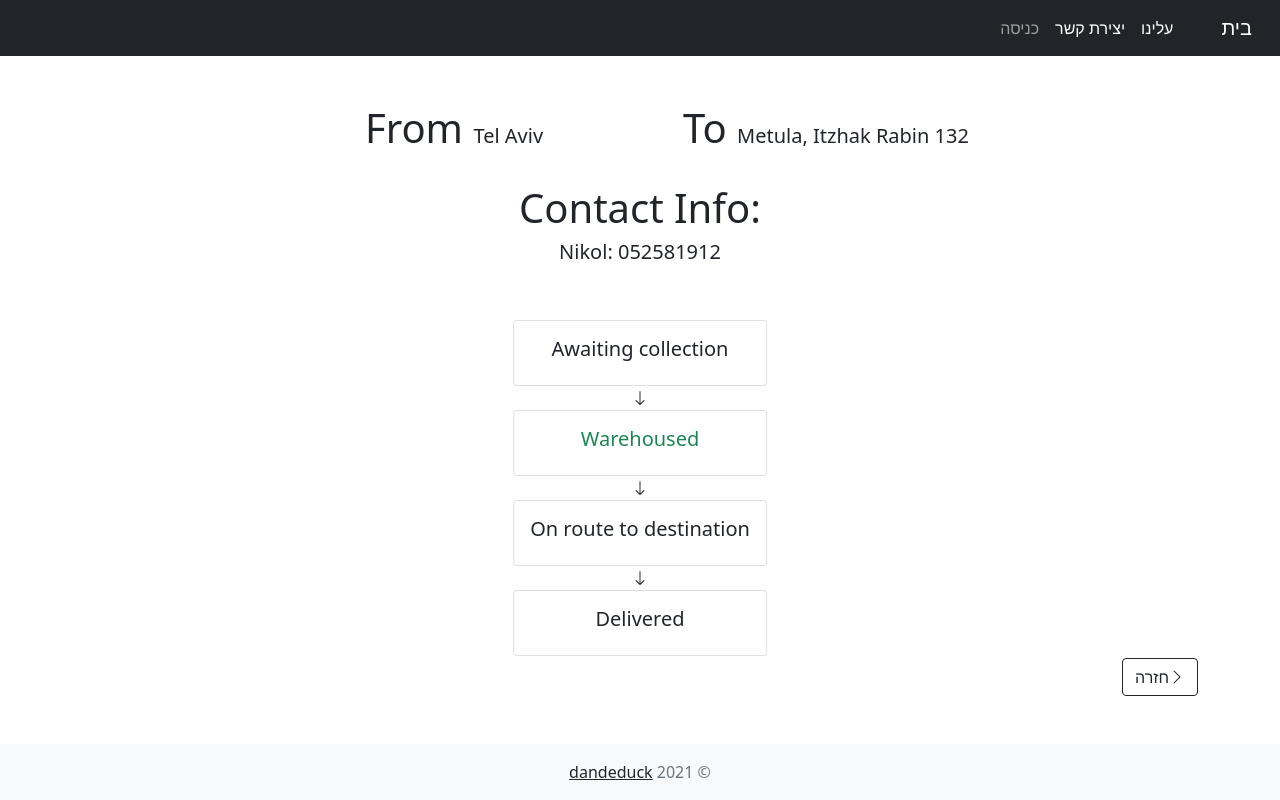
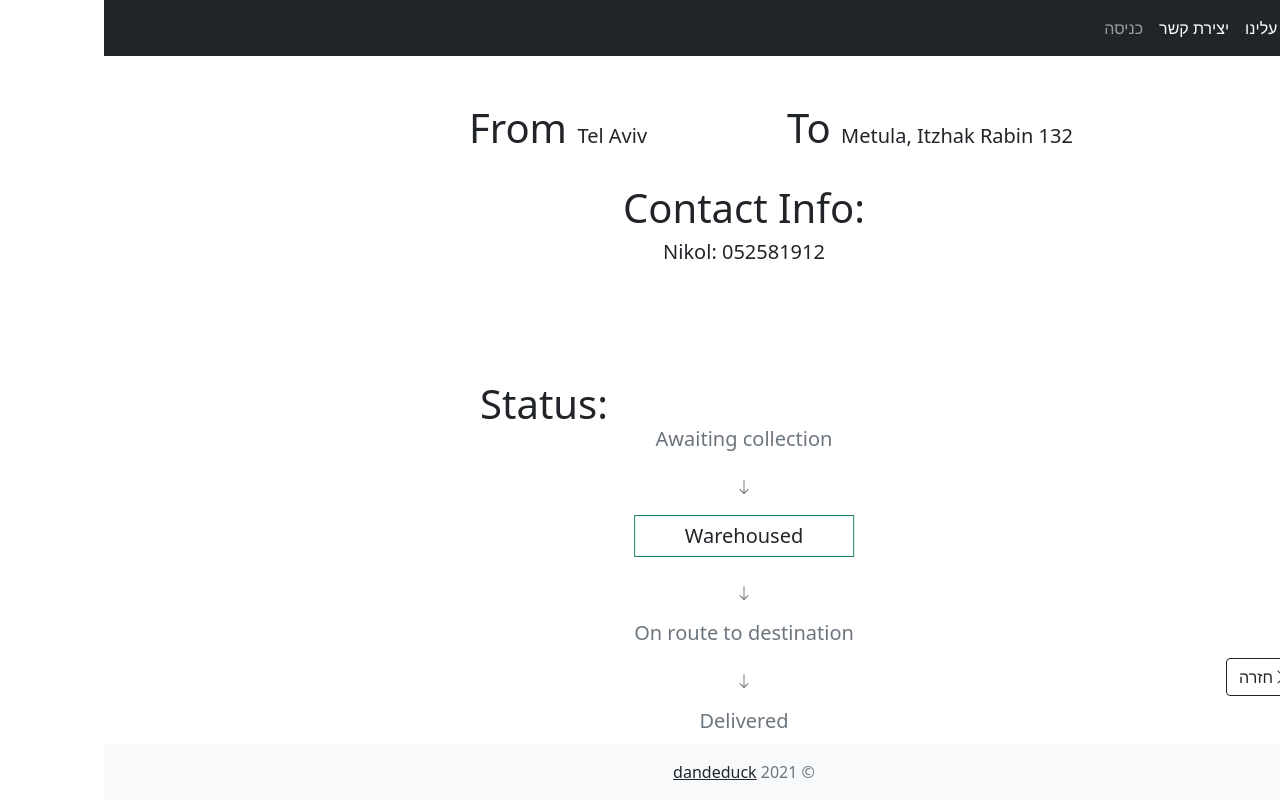
Before and after one commit to dandeduck/package-tracking-web, a Django app: page /packages/400440c2-d901-47cd-ad8a-e700a9b68b20/ in a window 1280 px wide; the page is wider, and only the part inside the window is pictured. Run offline with Django 3.2, Linux system fonts and the light colour scheme; data comes from the database, SQL or seed files in the repository; both versions use the stored data as it was after the commit; some libraries are stand-ins or nearby versions.

Commit message:
improved package tracking page

```diff
--- a/src/packages/views.py
+++ b/src/packages/views.py
@@ -124,12 +124,10 @@ def order_edit_view(request, partner, order):
 
         if update_type:
             package = Package.objects.filter(id=package)
-            print("AAA " + update_type)
 
             if update_type == 'revert':
                 package.update(status=package.get().prev_status())
             elif update_type == 'update':
-                print("HERE")
                 package.update(status=package.get().next_status())
             elif update_type == 'update-all':
                 for inner in order.related_packages():
--- a/src/templates/packages/package.html
+++ b/src/templates/packages/package.html
@@ -13,24 +13,31 @@
     <div class="row mt-2">
         <div class="col align-self-center h5 lead">{{name}} {{package.formatted_phone_number}}</div>
     </div>
+    <div class="position-relative top-50">
+        <div class="row translate-middle">
+            <div class="col"></div>
+            <div class="col-10 align-self-top display-6 text-end ">:Status</div>
+        </div>
+    </div>
     <div class="position-relative top-100">
         <div class="position-absolute start-50 translate-middle">
             {% for status, status2 in package.STATUS_CHOICES%}
                 <div class="row">
                     <div class="col">
-                        <div class="card">
+
+<!--                        <div class="card">-->
                             <div class="card-body">
                                 {%if package.status != status%}
-                                    <h5 class="card-title fw-light">{{status}}</h5>
+                                    <h5 class="card-title fw-light text-muted">{{status}}</h5>
                                 {%else%}
-                                    <h5 class="card-title text-success">{{status}}</h5>
+                                    <h5 class="card-title border-success border py-2">{{status}}</h5>
                                 {%endif%}
                             </div>
-                        </div>
+<!--                        </div>-->
                     </div>
                 </div>
                 {% if forloop.counter != package.STATUS_CHOICES|length %}
-                    <span class="bi-arrow-down"></span>
+                    <span class="bi-arrow-down text-muted"></span>
                 {%endif%}
             {%endfor%}
         </div>
```
Also changed, not shown: src/templates/packages/order_edit.html (+18 -1 lines), src/templates/packages/partner.html (+12 -5 lines), src/db.sqlite3.
